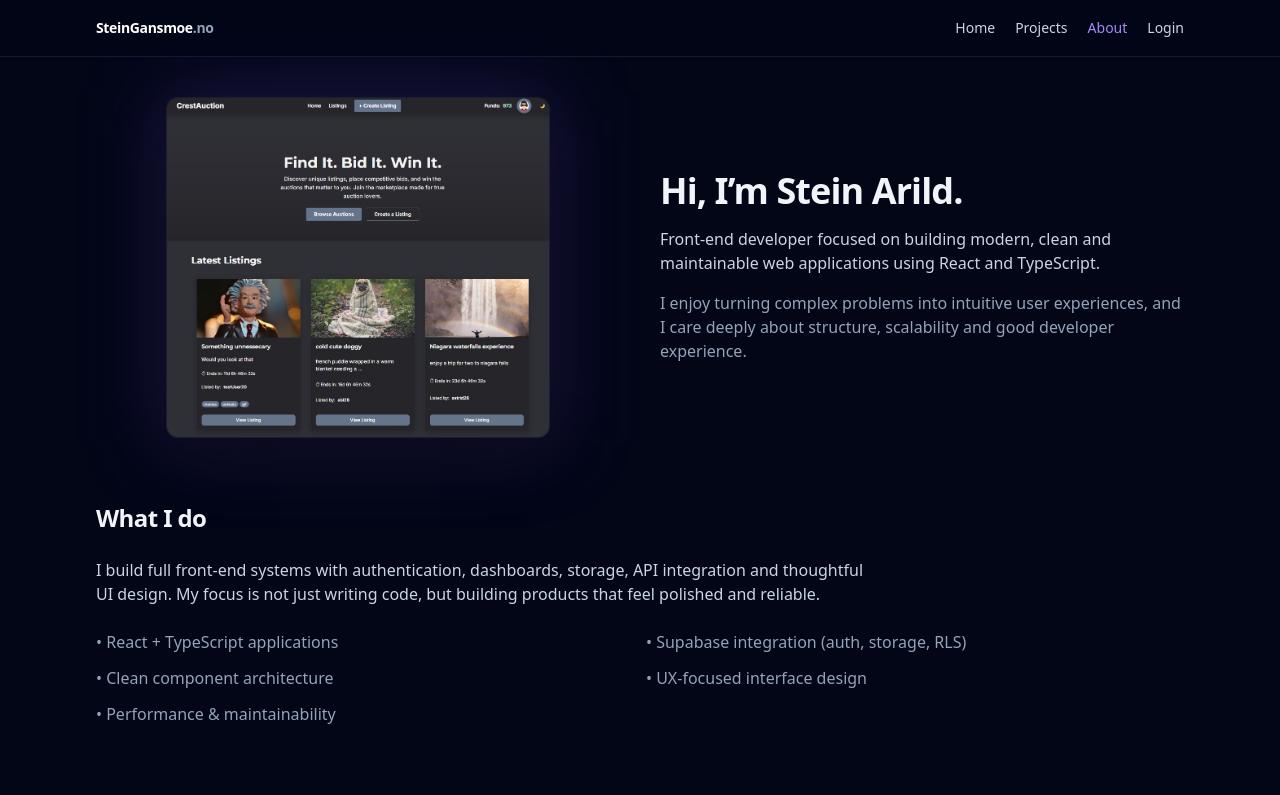
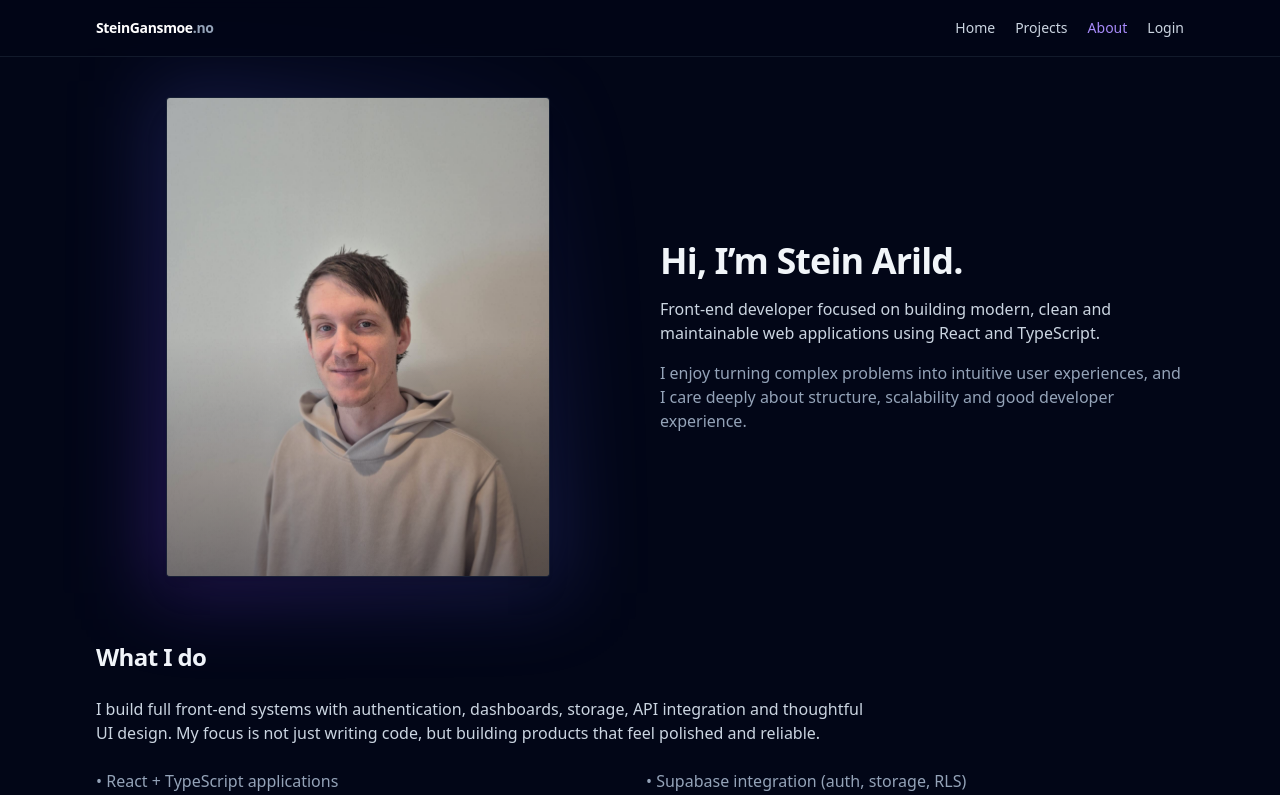
Before and after one commit to SteinGansmoe/portfolio, a React (Vite) app: page /about in a window 1280 px wide. Shown: the top 795 px of the page. Built offline with nearby package versions, Linux system fonts and the light colour scheme; no server answers.

Commit message:
Fixed image in about page

```diff
--- a/src/pages/AboutPage.tsx
+++ b/src/pages/AboutPage.tsx
@@ -3,14 +3,17 @@ export function AboutPage() {
     <section className="space-y-16">
       <div className="grid gap-10 md:grid-cols-2 md:items-center">
         <div className="relative mx-auto w-full max-w-sm">
-          <div className="absolute -inset-2 rounded-xl bg-violet-500/20 blur-2xl" />
+          {/* Glow layer */}
+          <div className="absolute -inset-4 rounded bg-gradient-to-tr from-violet-600/30 via-indigo-500/20 to-transparent blur-2xl" />
 
-          <div className="relative overflow-hidden rounded-xl border border-slate-800/60 bg-slate-900/30 shadow-[0_20px_60px_-20px_rgba(0,0,0,0.7)]">
+          {/* Image container */}
+          <div className="relative overflow-hidden rounded border border-slate-800/60 bg-slate-900/40 shadow-xl">
             <img
-              src="/crestauction.jpg"
+              src="/steinarild.jpg"
               alt="Stein Gansmoe"
-              className="h-full w-full object-cover"
+              className="aspect-[4/5] w-full object-cover object-[50%_30%]"
             />
+            <div className="absolute inset-0 bg-gradient-to-t from-slate-950/40 via-transparent to-transparent" />
           </div>
         </div>
         <div className="space-y-4">
```
Also changed, not shown: public/steinarild-nobg.png (added), public/steinarild.jpg (added).
